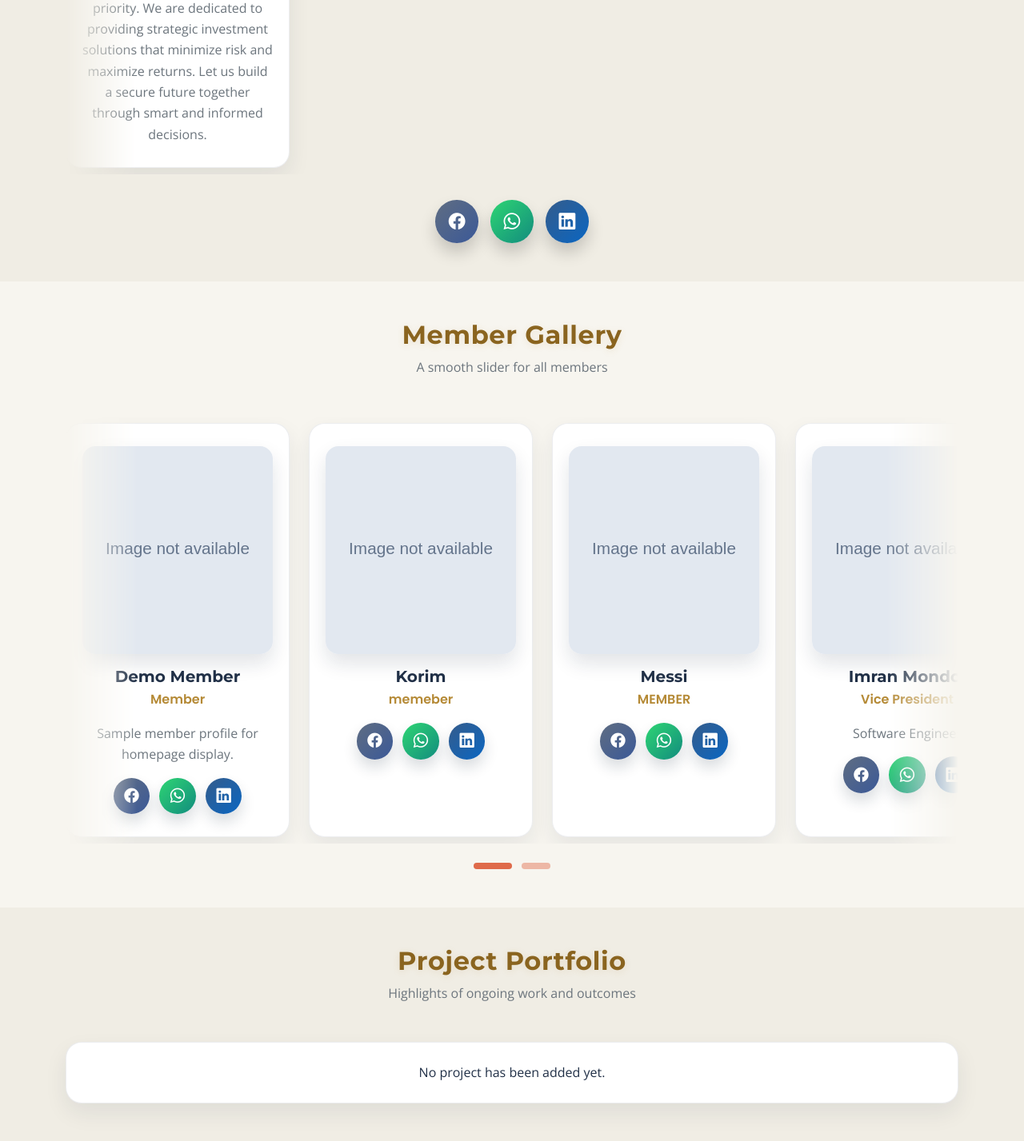
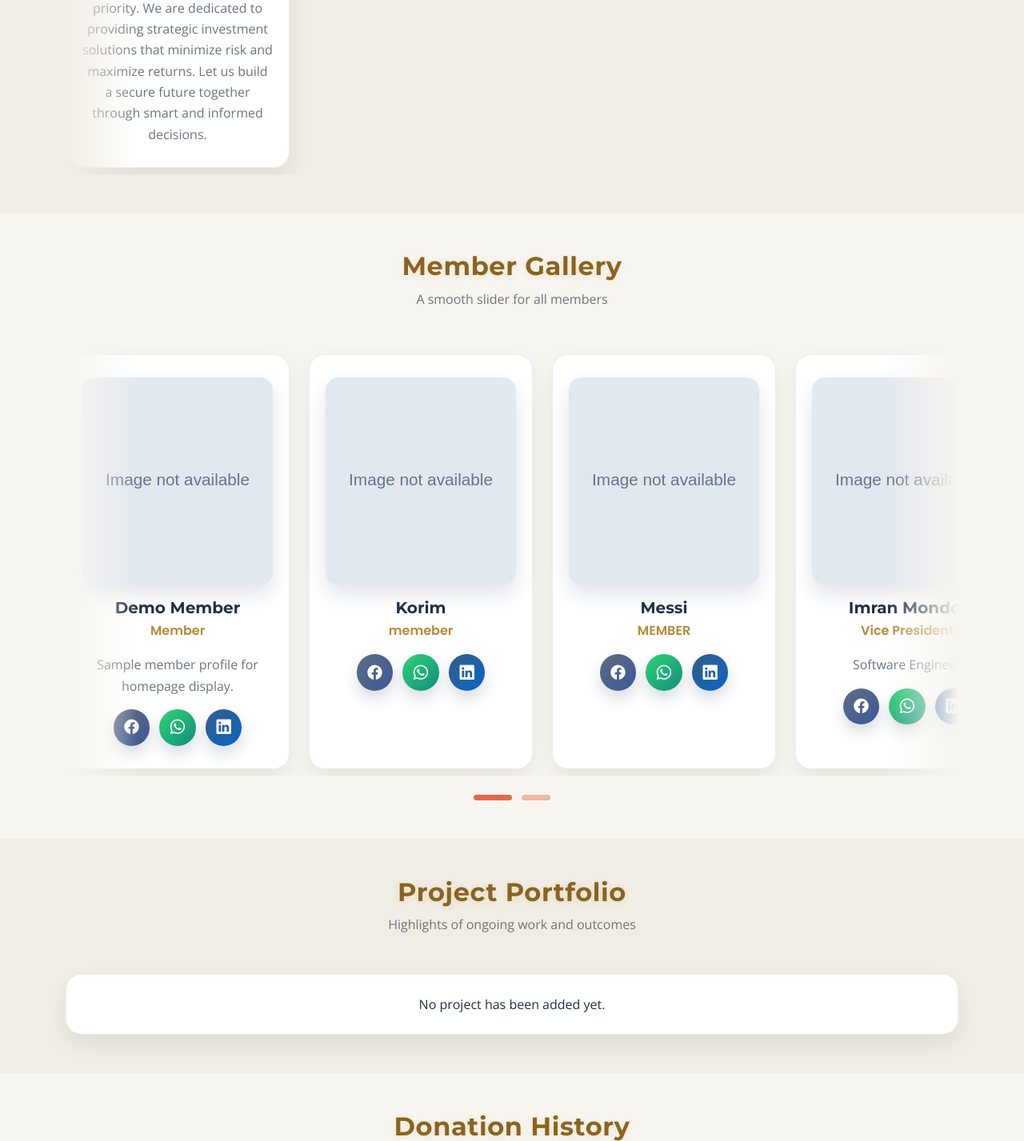
Before and after one commit to Manik-MCS/aloron-website, a Django app: page / in a window 1280 px wide. Shown: the part 2219-3646 px from the top of the page at 80% size. Run offline with Django 5.2, Linux system fonts and the light colour scheme; data comes from the database, SQL or seed files in the repository; data that the repository does not hold is empty.

Commit message:
Remove advisor section social icons

```diff
--- a/WebSite1/static/css/site.css
+++ b/WebSite1/static/css/site.css
@@ -367,11 +367,6 @@ li {
     gap: 0.95rem;
 }
 
-.advisor-socials {
-    justify-content: center;
-    margin-top: 2rem;
-}
-
 .footer-social-link {
     display: inline-flex;
     align-items: center;
--- a/WebSite1/templates/core/home.html
+++ b/WebSite1/templates/core/home.html
@@ -123,11 +123,6 @@
             <p class="mb-0">No advisor information has been added yet.</p>
         </div>
         {% endif %}
-        <div class="footer-socials advisor-socials">
-            <a href="https://facebook.com" class="footer-social-link footer-social-facebook" target="_blank" rel="noopener noreferrer" aria-label="Facebook"><i class="bi bi-facebook"></i></a>
-            <a href="https://wa.me/8801530101280" class="footer-social-link footer-social-whatsapp" target="_blank" rel="noopener noreferrer" aria-label="WhatsApp"><i class="bi bi-whatsapp"></i></a>
-            <a href="https://linkedin.com" class="footer-social-link footer-social-linkedin" target="_blank" rel="noopener noreferrer" aria-label="LinkedIn"><i class="bi bi-linkedin"></i></a>
-        </div>
     </div>
 </section>
 
```
